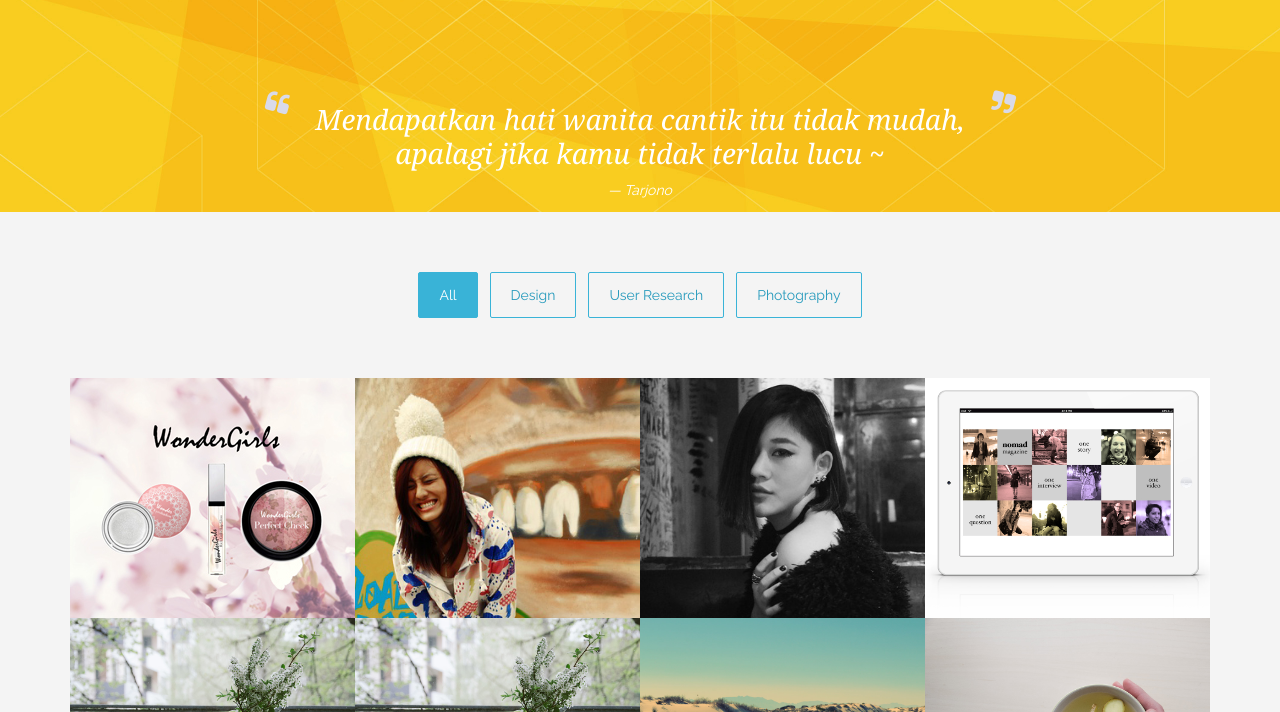
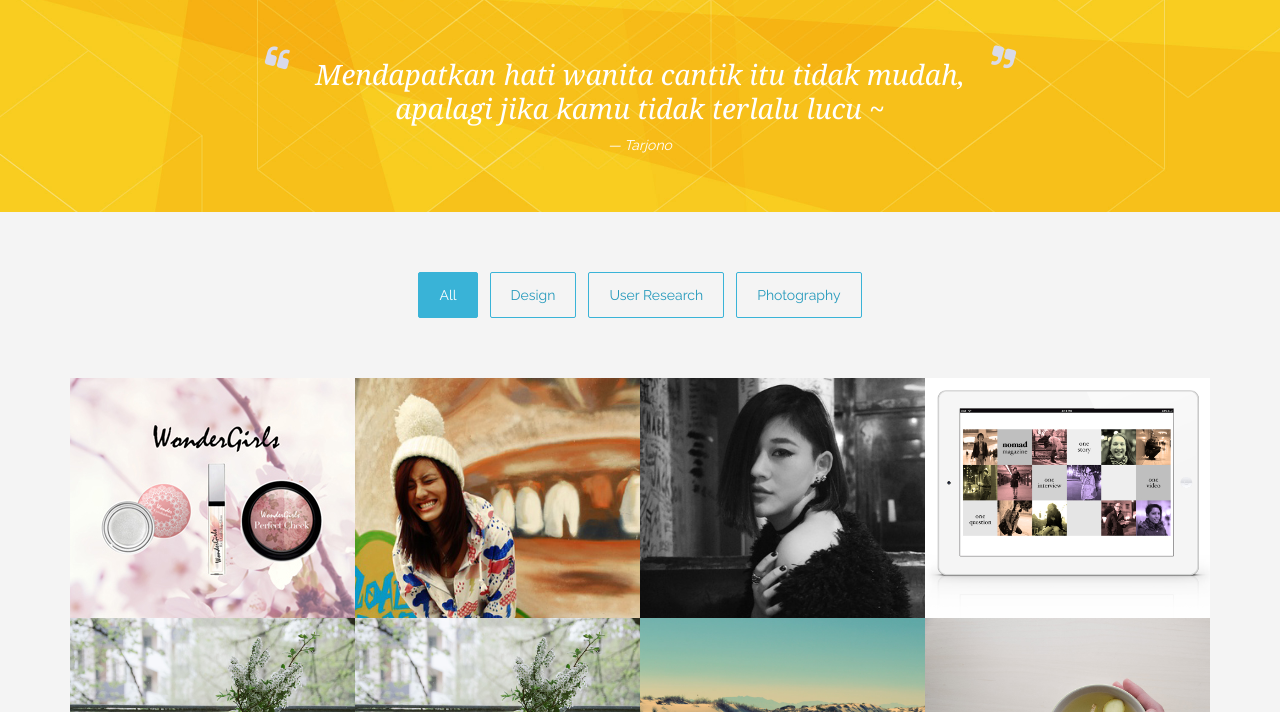
Before and after one commit to cyandterry/PM_Website, a plain HTML site: page index.html in a window 1280 px wide. Shown: the part 88-800 px from the top of the page. Drawn offline with Linux system fonts and the light colour scheme; some packages are replaced by stand-ins of ours.

Commit message:
Changed homepage word location

```diff
--- a/css/style.css
+++ b/css/style.css
@@ -364,7 +364,7 @@ input[type="color"]:focus,
     position: relative;
     width: 100%;
     height: 300px;
-    padding-top: 180px;
+    padding-top: 135px;
     -webkit-background-size: cover !important;
     -moz-background-size: cover !important;
     -ms-background-size: cover !important;
```
